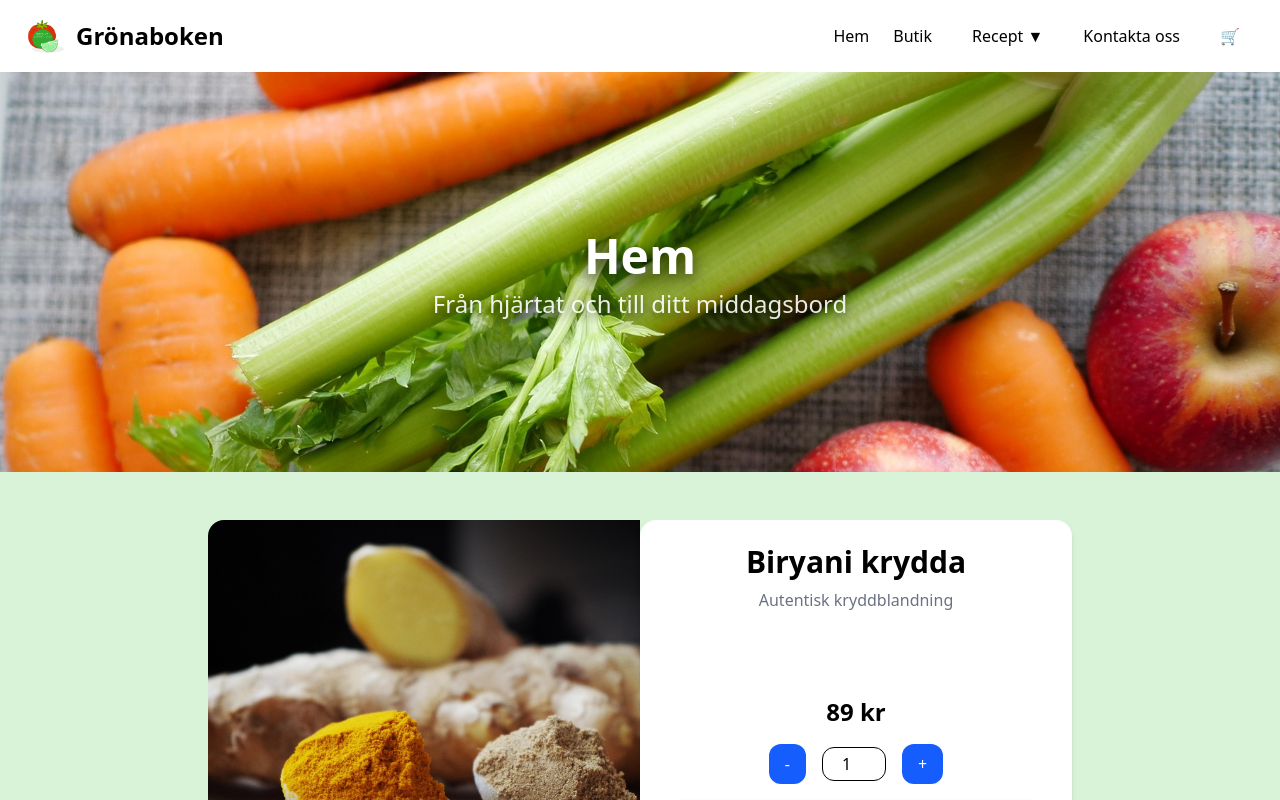
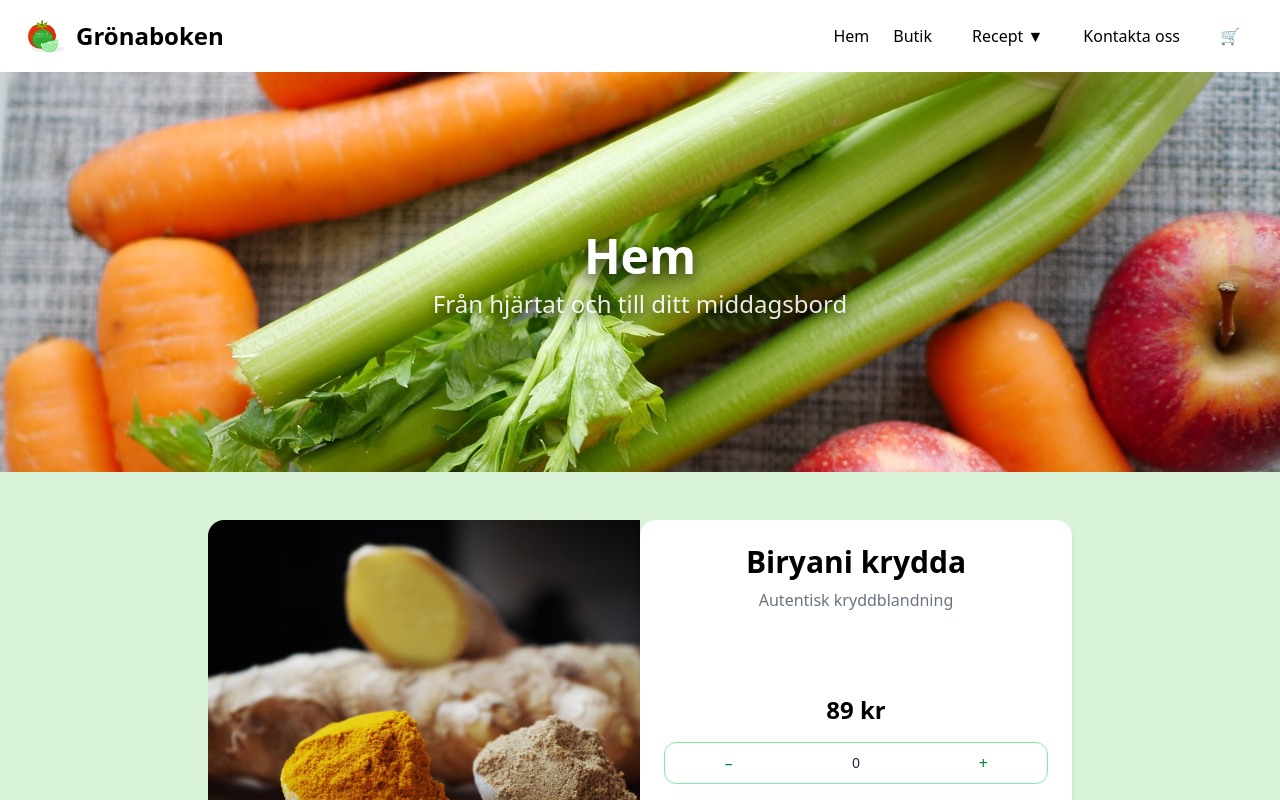
Before and after one commit to Susandstrom/test-brucy, a Next.js app: page /shop/products/biryani-krydda in a window 1280 px wide. Shown: the top 800 px of the page. Built offline with nearby package versions, Linux system fonts and the light colour scheme.

Commit message:
wip cart

```diff
--- a/app/(public)/cart/page.tsx
+++ b/app/(public)/cart/page.tsx
@@ -4,11 +4,11 @@ import { useCart } from "./context/cartContext";
 import Link from "next/link";
 import { buttonPrimary, buttonSecondary } from "@/app/styles";
 
-//CART
+// CART
 export default function CartPage() {
   const { cart, removeFromCart, updateQuantity, totalPrice } = useCart();
 
-  //Betala-funktioner
+  // checkout
   async function handleCheckout() {
     try {
       localStorage.setItem("pendingOrder", JSON.stringify(cart));
@@ -87,7 +87,7 @@ export default function CartPage() {
               <div className="flex items-center gap-3 mt-2">
                 <button
                   onClick={() => updateQuantity(item.id, -1)}
-                  className="bg-green-500 text-white w-8 h-8 rounded-lg"
+                  className="bg-green-600 text-white px-4 py-2 rounded-lg"
                 >
                   –
                 </button>
@@ -96,7 +96,7 @@ export default function CartPage() {
 
                 <button
                   onClick={() => updateQuantity(item.id, 1)}
-                  className="bg-green-500 text-white w-8 h-8 rounded-lg"
+                  className="bg-green-600 text-white px-4 py-2 rounded-lg"
                 >
                   +
                 </button>
--- a/app/(public)/shop/page.tsx
+++ b/app/(public)/shop/page.tsx
@@ -6,47 +6,55 @@ import Link from "next/link";
 import { products } from "./data/products";
 import { buttonPrimary, buttonSecondary } from "@/app/styles";
 import Image from "next/image";
-import { useState } from "react";
+import { useState, useEffect } from "react";
 
 export default function ShopPage() {
   const { addToCart, cart } = useCart();
 
-  // antal per produkt
+  // antal per produkt (lokal state)
   const [quantities, setQuantities] = useState<Record<number, number>>({});
 
-  // vilka som är tillagda (färgbyte)
+  // färgbyte när tillagd
   const [added, setAdded] = useState<Record<number, boolean>>({});
+
+  // synka quantities från kundvagnen
+  useEffect(() => {
+    const newQuantities: Record<number, number> = {};
+    const newAdded: Record<number, boolean> = {};
+
+    cart.forEach((item) => {
+      newQuantities[item.id] = item.quantity;
+      newAdded[item.id] = true;
+    });
+
+    setQuantities(newQuantities);
+    setAdded(newAdded);
+  }, [cart]);
 
   function increase(id: number) {
     setQuantities((prev) => ({
       ...prev,
-      [id]: (prev[id] || 1) + 1,
+      [id]: (prev[id] || 0) + 1,
     }));
   }
 
   function decrease(id: number) {
     setQuantities((prev) => ({
       ...prev,
-      [id]: Math.max(1, (prev[id] || 1) - 1),
+      [id]: Math.max(0, (prev[id] || 0) - 1),
     }));
   }
 
   function handleAdd(product: any) {
-    const quantity = quantities[product.id] || 1;
+    const quantity = quantities[product.id] || 0;
 
-    addToCart(product, quantity);
-
-    // färgbyte när tillagd
-    setAdded((prev) => ({
-      ...prev,
-      [product.id]: true,
-    }));
-
-    // reset quantity (valfritt)
-    setQuantities((prev) => ({
-      ...prev,
-      [product.id]: 1,
-    }));
+    if (quantity > 0) {
+      addToCart(product, quantity);
+      setAdded((prev) => ({
+        ...prev,
+        [product.id]: true,
+      }));
+    }
   }
 
   return (
@@ -61,7 +69,7 @@ export default function ShopPage() {
       <div className="max-w-7xl mx-auto px-4 py-12">
         <div className="grid grid-cols-1 sm:grid-cols-2 md:grid-cols-3 lg:grid-cols-4 gap-6">
           {products.map((product) => {
-            const qty = quantities[product.id] || 1;
+            const qty = quantities[product.id] || 0;
             const isAdded = added[product.id];
 
             return (
@@ -89,13 +97,13 @@ export default function ShopPage() {
                     <p className="font-bold mt-4">{product.price} kr</p>
                   </Link>
 
-                  {/* antal */}
+                  {/* antal (synkat med cart) */}
                   <div className="w-full mt-6">
                     <div className="flex w-full border border-green-300 rounded-xl overflow-hidden">
 
                       <button
                         onClick={() => decrease(product.id)}
-                        className="flex-1 py-2 text-green-700 hover:bg-green-50 transition"
+                        className="flex-1 py-2 text-green-700 hover:bg-green-100 transition"
                       >
                         –
                       </button>
@@ -106,7 +114,7 @@ export default function ShopPage() {
 
                       <button
                         onClick={() => increase(product.id)}
-                        className="flex-1 py-2 text-green-700 hover:bg-green-50 transition"
+                        className="flex-1 py-2 text-green-700 hover:bg-green-100 transition"
                       >
                         +
                       </button>
--- a/app/(public)/shop/products/[slug]/page.tsx
+++ b/app/(public)/shop/products/[slug]/page.tsx
@@ -7,18 +7,13 @@ import { products } from "../../data/products";
 import { buttonPrimary, buttonSecondary, buttonThird } from "@/app/styles";
 import { useCart } from "@/app/(public)/cart/context/cartContext";
 import Hero from "@/app/components/hero";
-import { useState } from "react";
+import { useState, useEffect } from "react";
 
 export default function ProductPage() {
-  const { addToCart } = useCart();
+  const { addToCart, cart, updateQuantity } = useCart();
   const { slug } = useParams<{ slug: string }>();
 
-  const [quantity, setQuantity] = useState(1);
-  const [added, setAdded] = useState(false);
-
-  const currentIndex = products.findIndex(
-    (p) => p.slug.toString() === slug
-  );
+  const currentIndex = products.findIndex((p) => p.slug.toString() === slug);
 
   if (currentIndex === -1) {
     return (
@@ -32,22 +27,35 @@ export default function ProductPage() {
   const prevProduct = products[currentIndex - 1];
   const nextProduct = products[currentIndex + 1];
 
+  // hämta befintligt antal från kundvagnen
+  const existing = cart.find((item) => item.id === product.id);
+
+  const [quantity, setQuantity] = useState(existing?.quantity ?? 0);
+  const [added, setAdded] = useState(!!existing);
+
+  useEffect(() => {
+    if (existing) {
+      setQuantity(existing.quantity);
+      setAdded(true);
+    } else {
+      setQuantity(0);
+      setAdded(false);
+    }
+  }, [existing]);
+
   function increase() {
     setQuantity((q) => q + 1);
   }
 
   function decrease() {
-    setQuantity((q) => Math.max(1, q - 1));
-  }
-
-  function handleInputChange(value: string) {
-    const num = parseInt(value, 10);
-    setQuantity(isNaN(num) || num < 1 ? 1 : num);
+    setQuantity((q) => Math.max(0, q - 1));
   }
 
   function handleAddToCart() {
-    addToCart(product, quantity);
-    setAdded(true);
+    if (quantity > 0) {
+      addToCart(product, quantity);
+      setAdded(true);
+    }
   }
 
   return (
@@ -80,26 +88,36 @@ export default function ProductPage() {
             <p className="text-gray-500">{product.description}</p>
           </div>
 
-          {/* pris + antal */}
+          {/* pris + antal (minimalistisk & hover) */}
           <div className="flex flex-col items-center justify-end mt-auto mb-4">
             <p className="text-2xl font-bold">{product.price} kr</p>
 
-            <div className="flex items-center gap-4 mt-4">
-              <button onClick={decrease} className={buttonThird}>
-                -
-              </button>
+            <div className="w-full mt-4">
+              <div className="flex w-full border border-green-300 rounded-xl overflow-hidden">
 
-              <input
-                type="number"
-                value={quantity}
-                onChange={(e) => handleInputChange(e.target.value)}
-                className="w-16 text-center border rounded-xl py-1"
-                min={1}
-              />
+                <button
+                  onClick={decrease}
+                  className="flex-1 py-2 text-green-700
+                             hover:bg-green-100 hover:text-green-800
+                             transition"
+                >
+                  –
+                </button>
 
-              <button onClick={increase} className={buttonThird}>
-                +
-              </button>
+                <div className="flex-1 flex items-center justify-center text-sm font-medium text-gray-800">
+                  {quantity}
+                </div>
+
+                <button
+                  onClick={increase}
+                  className="flex-1 py-2 text-green-700
+                             hover:bg-green-100 hover:text-green-800
+                             transition"
+                >
+                  +
+                </button>
+
+              </div>
             </div>
           </div>
 
@@ -112,7 +130,7 @@ export default function ProductPage() {
                 : `${buttonPrimary}`
             }
           >
-            {added ? "Tillagd ✓" : "Lägg i varukorg"}
+            {added ? "Uppdaterad ✓" : "Lägg i varukorg"}
           </button>
 
           <div className="flex flex-col gap-4 mt-4">
```
